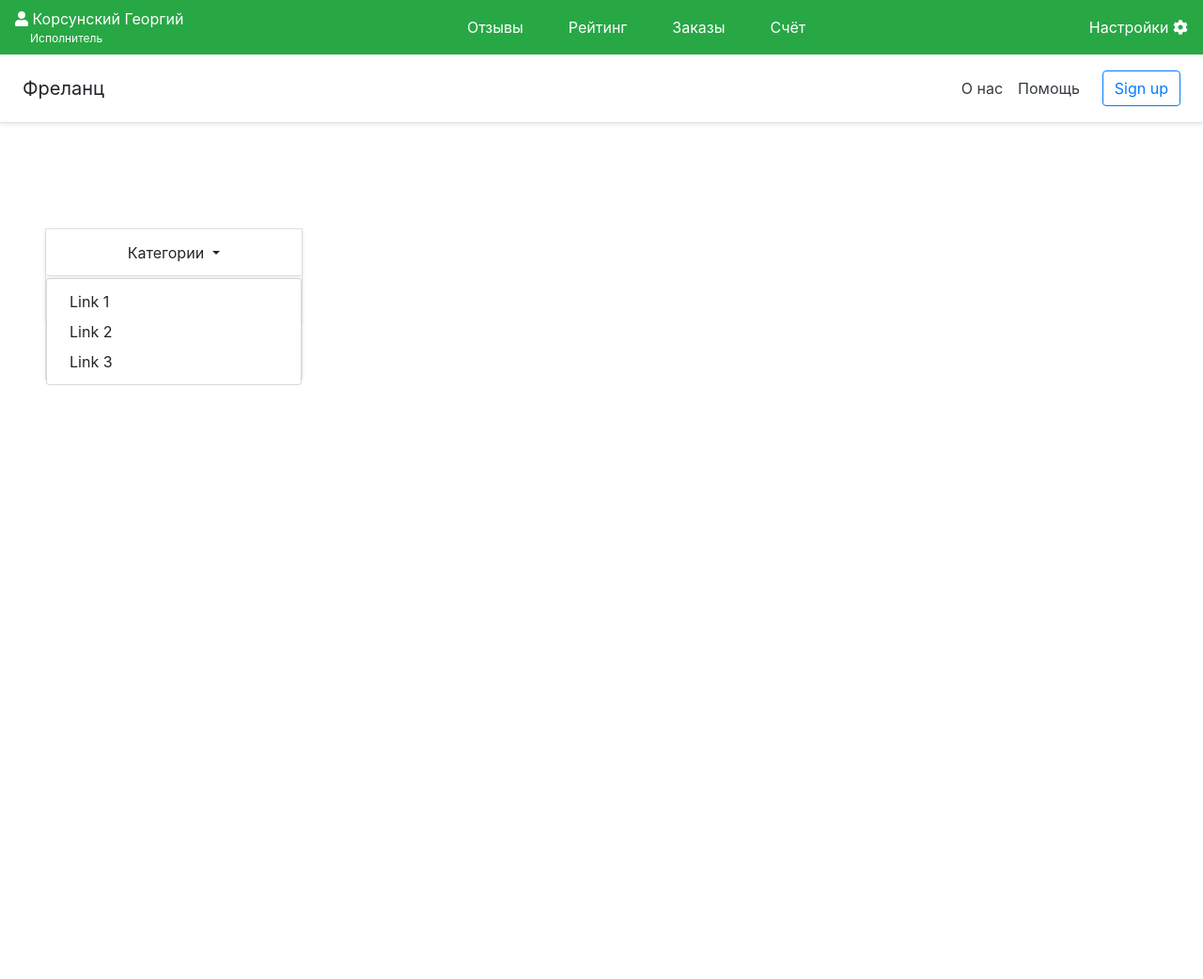
After one commit to Hitoki/alpha_project, a Django app: template egor_project/main/templates/main/alternative.html in a window 1280 px wide, after a click on "Категории". The commit adds this page. Shown: the top 1042 px of the page at 94% size. Run offline with Django 3.2, Linux system fonts and the light colour scheme; the template is opened without the code that fills it, so the values that code supplies are empty; some libraries are stand-ins or nearby versions.

Commit message:
Uptate markup

```diff
--- a/egor_project/main/models.py
+++ b/egor_project/main/models.py
@@ -2,6 +2,8 @@ from django.db import models
 
 
 class Ad(models.Model):
+    name = models.CharField(max_length=20, null=True)
+    price = models.CharField(max_length=10, null=True)
     text = models.TextField()
     publication_data = models.DateTimeField()
     user = models.ForeignKey('User', on_delete=models.SET_DEFAULT, default='Deleted')
--- /dev/null
+++ b/egor_project/main/templates/main/alternative.html
@@ -0,0 +1,75 @@
+  <meta charset="utf-8">
+  <meta name="viewport" content="width=device-width, initial-scale=1">
+  <link rel="stylesheet" href="https://maxcdn.bootstrapcdn.com/bootstrap/4.4.1/css/bootstrap.min.css">
+  <link rel="stylesheet" href="https://use.fontawesome.com/releases/v5.7.0/css/all.css" integrity="sha384-lZN37f5QGtY3VHgisS14W3ExzMWZxybE1SJSEsQp9S+oqd12jhcu+A56Ebc1zFSJ" crossorigin="anonymous">
+  <script src="https://ajax.googleapis.com/ajax/libs/jquery/3.4.1/jquery.min.js"></script>
+  <script src="https://cdnjs.cloudflare.com/ajax/libs/popper.js/1.16.0/umd/popper.min.js"></script>
+  <script src="https://maxcdn.bootstrapcdn.com/bootstrap/4.4.1/js/bootstrap.min.js"></script>
+    <nav class="navbar navbar-expand-sm bg-success navbar-dark d-flex justify-content-between p-0">
+      <a class="nav-link text-white justify-content-start" href="#"><i class="fas fa-user"></i> Корсунский Георгий<br /> <p class="m-0 pl-3" style="font-size: 12px">Исполнитель</p></a>
+  <ul class="navbar-nav">
+    <li class="nav-item mr-3 ml-3">
+      <a class="nav-link text-white" href="#">Отзывы</a>
+    </li>
+    <li class="nav-item mr-3 ml-3">
+      <a class="nav-link text-white" href="#">Рейтинг</a>
+    </li>
+    <li class="nav-item mr-3 ml-3">
+      <a class="nav-link text-white" href="#">Заказы</a>
+    </li>
+    <li class="nav-item mr-3 ml-3">
+      <a class="nav-link text-white" href="#">Счёт</a>
+    </li>
+  </ul>
+      <a class="nav-link text-white" href="#">Настройки <i class="fas fa-cog"></i></a>
+</nav>
+  <div class="d-flex flex-column flex-md-row align-items-center p-3 px-md-4 mb-3 bg-white border-bottom shadow-sm">
+  <h5 class="my-0 mr-md-auto font-weight-normal">Фреланц</h5>
+  <nav class="my-2 my-md-0 mr-md-3 d-flex justify-content-center">
+    <a class="p-2 text-dark" href="#">О нас</a>
+    <a class="p-2 text-dark" href="#">Помощь</a>
+  </nav>
+  <a class="btn btn-outline-primary" href="#">Sign up</a>
+</div>
+  <div class="container-fluid p-5">
+  <div class="row mt-5" style="height: 100%">
+    <div class="col-3" style="height: 100%">
+      <div class="container border shadow-sm p-0" style="height: 160px">
+        <div class="dropdown">
+  <button type="button" class="btn btn-muted border-bottom shadow-sm dropdown-toggle m-0 p-0" style="width: 100%; height: 50px" data-toggle="dropdown">
+    Категории
+  </button>
+  <div class="dropdown-menu" style="width: 100%">
+    <a class="dropdown-item" href="#">Link 1</a>
+    <a class="dropdown-item" href="#">Link 2</a>
+    <a class="dropdown-item" href="#">Link 3</a>
+  </div>
+</div>
+        <div class="dropdown">
+  <button type="button" class="btn btn-muted border-bottom shadow-sm dropdown-toggle m-0 p-0" style="width: 100%; height: 50px" data-toggle="dropdown">
+    Сортировать
+  </button>
+  <div class="dropdown-menu" style="width: 100%">
+    <a class="dropdown-item" href="#">Link 1</a>
+    <a class="dropdown-item" href="#">Link 2</a>
+    <a class="dropdown-item" href="#">Link 3</a>
+  </div>
+          <div class="row d-flex justify-content-around align-items-center p-3">
+          <p class="text-dark m-0 pr-2 col-10" style="font-size: 18px">Только для VIP</p>
+            <input type="checkbox" class="border col-2 bg-muted" style="height: 20px">
+          </div>
+</div>
+      </div>
+    </div>
+    <div class="col-9 pl-5" style="height: 100%">
+      {% for user in users %}
+      <div class="container-fluid border-bottom shadow-sm mb-5" style="height: 35%; width: 90%">
+        <p class="text-dark mb-1" style="font-size: 24px">{{user.name}}</p>
+        <h5 class="text-white bg-success d-flex justify-content-center align-items-center mb-3" style="width: 70px; height: 30px; font-size: 17px">{{user.price}}</h5>
+        <p class="text-dark m-1" style="overflow:hidden; font-size: 18px">{{user.text}}</p>
+        <p class="float-right mt-2">{{user.publication_data}}</p>
+      </div>
+      {% endfor %}
+    </div>
+  </div>
+  </div>
--- a/egor_project/main/views.py
+++ b/egor_project/main/views.py
@@ -4,5 +4,5 @@ from .models import Ad
 
 def index(request):
     all_ad = Ad.ad.all()
-    context = {'users': all_ad,}
-    return render(request, 'main/index.html', context)
+    context = {'users': all_ad}
+    return render(request, 'main/alternative.html', context)
```
Also changed, not shown: egor_project/main/static/main/style.css (+92 -32 lines), egor_project/main/templates/main/index.html (+91 -14 lines), egor_project/main/migrations/0003_ad_name.py (added), egor_project/main/migrations/0004_ad_price.py (added), egor_project/main/migrations/0005_auto_20200216_0031.py (added), egor_project/main/static/main/alternative.css (added).
